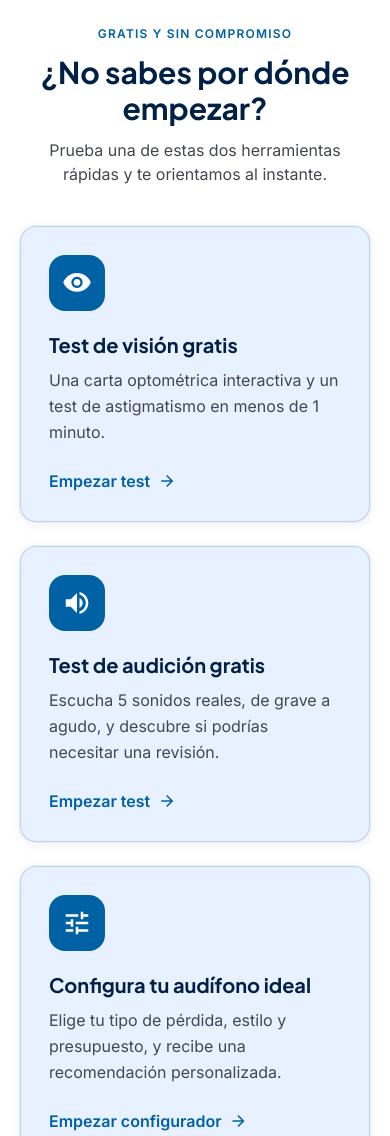
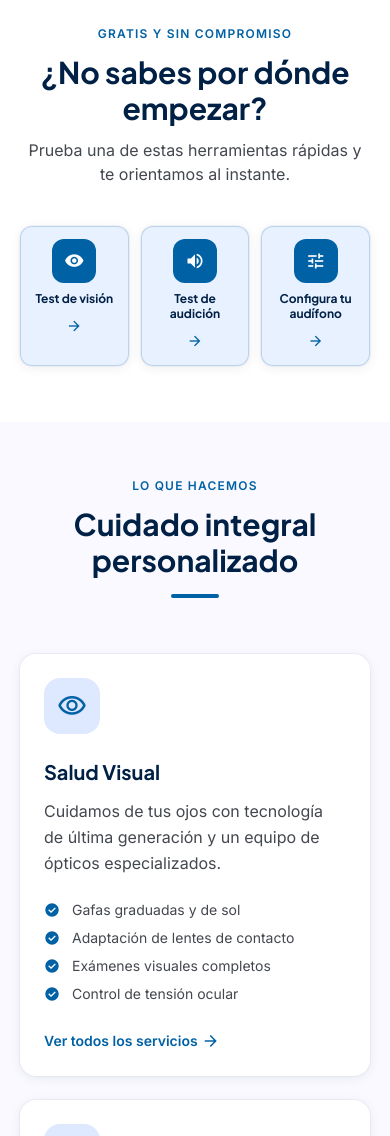
Before and after one commit to Miguelvv7/Opticaarenas, a website: page index.html in a window 390 px wide. Shown: the part 1000-2136 px from the top of the page. Drawn offline with nearby package versions, Linux system fonts and the light colour scheme.

Commit message:
Compact 3-column mobile layout for homepage tool cards

```diff
--- a/index.html
+++ b/index.html
@@ -203,32 +203,35 @@
     <div class="text-center mb-10 sr">
       <span class="text-xs font-bold uppercase tracking-widest text-sec mb-3 block">Gratis y sin compromiso</span>
       <h2 class="font-display text-3xl md:text-4xl font-bold text-pri">¿No sabes por dónde empezar?</h2>
-      <p class="text-on-surf-v mt-3 max-w-xl mx-auto">Prueba una de estas dos herramientas rápidas y te orientamos al instante.</p>
+      <p class="text-on-surf-v mt-3 max-w-xl mx-auto">Prueba una de estas herramientas rápidas y te orientamos al instante.</p>
     </div>
-    <div class="grid grid-cols-1 md:grid-cols-3 gap-6">
-      <a href="test-visual.html" class="card group sr rounded-2xl p-7 md:p-8 bg-sec-c/50 border border-sec/20 hover:bg-sec-c/70 transition-colors flex flex-col">
-        <div class="w-14 h-14 rounded-2xl bg-sec text-white flex items-center justify-center mb-5 group-hover:scale-105 transition-transform">
-          <span aria-hidden="true" class="material-symbols-outlined text-3xl icon-f">visibility</span>
+    <div class="grid grid-cols-3 gap-3 md:gap-6">
+      <a href="test-visual.html" class="card group sr rounded-xl md:rounded-2xl p-3 md:p-8 bg-sec-c/50 border border-sec/20 hover:bg-sec-c/70 transition-colors flex flex-col items-center text-center md:items-start md:text-left">
+        <div class="w-11 h-11 md:w-14 md:h-14 rounded-xl md:rounded-2xl bg-sec text-white flex items-center justify-center mb-2 md:mb-5 group-hover:scale-105 transition-transform">
+          <span aria-hidden="true" class="material-symbols-outlined text-xl md:text-3xl icon-f">visibility</span>
         </div>
-        <h3 class="font-display text-xl font-bold text-pri mb-2">Test de visión gratis</h3>
-        <p class="text-on-surf-v leading-relaxed mb-6">Una carta optométrica interactiva y un test de astigmatismo en menos de 1 minuto.</p>
-        <span class="mt-auto inline-flex items-center gap-2 text-sec font-bold">Empezar test<span aria-hidden="true" class="material-symbols-outlined text-[18px] group-hover:translate-x-1 transition-transform">arrow_forward</span></span>
+        <h3 class="font-display text-xs md:text-xl font-bold text-pri mb-1 md:mb-2 leading-tight">Test de visión</h3>
+        <p class="hidden md:block text-on-surf-v leading-relaxed mb-6">Una carta optométrica interactiva y un test de astigmatismo en menos de 1 minuto.</p>
+        <span class="hidden md:inline-flex mt-auto items-center gap-2 text-sec font-bold">Empezar test<span aria-hidden="true" class="material-symbols-outlined text-[18px] group-hover:translate-x-1 transition-transform">arrow_forward</span></span>
+        <span aria-hidden="true" class="material-symbols-outlined md:hidden text-sec text-base mt-1">arrow_forward</span>
       </a>
-      <a href="test-auditivo.html" class="card group sr d1 rounded-2xl p-7 md:p-8 bg-sec-c/50 border border-sec/20 hover:bg-sec-c/70 transition-colors flex flex-col">
-        <div class="w-14 h-14 rounded-2xl bg-sec text-white flex items-center justify-center mb-5 group-hover:scale-105 transition-transform">
-          <span aria-hidden="true" class="material-symbols-outlined text-3xl icon-f">volume_up</span>
+      <a href="test-auditivo.html" class="card group sr d1 rounded-xl md:rounded-2xl p-3 md:p-8 bg-sec-c/50 border border-sec/20 hover:bg-sec-c/70 transition-colors flex flex-col items-center text-center md:items-start md:text-left">
+        <div class="w-11 h-11 md:w-14 md:h-14 rounded-xl md:rounded-2xl bg-sec text-white flex items-center justify-center mb-2 md:mb-5 group-hover:scale-105 transition-transform">
+          <span aria-hidden="true" class="material-symbols-outlined text-xl md:text-3xl icon-f">volume_up</span>
         </div>
-        <h3 class="font-display text-xl font-bold text-pri mb-2">Test de audición gratis</h3>
-        <p class="text-on-surf-v leading-relaxed mb-6">Escucha 5 sonidos reales, de grave a agudo, y descubre si podrías necesitar una revisión.</p>
-        <span class="mt-auto inline-flex items-center gap-2 text-sec font-bold">Empezar test<span aria-hidden="true" class="material-symbols-outlined text-[18px] group-hover:translate-x-1 transition-transform">arrow_forward</span></span>
+        <h3 class="font-display text-xs md:text-xl font-bold text-pri mb-1 md:mb-2 leading-tight">Test de audición</h3>
+        <p class="hidden md:block text-on-surf-v leading-relaxed mb-6">Escucha 5 sonidos reales, de grave a agudo, y descubre si podrías necesitar una revisión.</p>
+        <span class="hidden md:inline-flex mt-auto items-center gap-2 text-sec font-bold">Empezar test<span aria-hidden="true" class="material-symbols-outlined text-[18px] group-hover:translate-x-1 transition-transform">arrow_forward</span></span>
+        <span aria-hidden="true" class="material-symbols-outlined md:hidden text-sec text-base mt-1">arrow_forward</span>
       </a>
-      <a href="configurador-audifono.html" class="card group sr d2 rounded-2xl p-7 md:p-8 bg-sec-c/50 border border-sec/20 hover:bg-sec-c/70 transition-colors flex flex-col">
-        <div class="w-14 h-14 rounded-2xl bg-sec text-white flex items-center justify-center mb-5 group-hover:scale-105 transition-transform">
-          <span aria-hidden="true" class="material-symbols-outlined text-3xl icon-f">tune</span>
+      <a href="configurador-audifono.html" class="card group sr d2 rounded-xl md:rounded-2xl p-3 md:p-8 bg-sec-c/50 border border-sec/20 hover:bg-sec-c/70 transition-colors flex flex-col items-center text-center md:items-start md:text-left">
+        <div class="w-11 h-11 md:w-14 md:h-14 rounded-xl md:rounded-2xl bg-sec text-white flex items-center justify-center mb-2 md:mb-5 group-hover:scale-105 transition-transform">
+          <span aria-hidden="true" class="material-symbols-outlined text-xl md:text-3xl icon-f">tune</span>
         </div>
-        <h3 class="font-display text-xl font-bold text-pri mb-2">Configura tu audífono ideal</h3>
-        <p class="text-on-surf-v leading-relaxed mb-6">Elige tu tipo de pérdida, estilo y presupuesto, y recibe una recomendación personalizada.</p>
-        <span class="mt-auto inline-flex items-center gap-2 text-sec font-bold">Empezar configurador<span aria-hidden="true" class="material-symbols-outlined text-[18px] group-hover:translate-x-1 transition-transform">arrow_forward</span></span>
+        <h3 class="font-display text-xs md:text-xl font-bold text-pri mb-1 md:mb-2 leading-tight">Configura tu audífono</h3>
+        <p class="hidden md:block text-on-surf-v leading-relaxed mb-6">Elige tu tipo de pérdida, estilo y presupuesto, y recibe una recomendación personalizada.</p>
+        <span class="hidden md:inline-flex mt-auto items-center gap-2 text-sec font-bold">Empezar configurador<span aria-hidden="true" class="material-symbols-outlined text-[18px] group-hover:translate-x-1 transition-transform">arrow_forward</span></span>
+        <span aria-hidden="true" class="material-symbols-outlined md:hidden text-sec text-base mt-1">arrow_forward</span>
       </a>
     </div>
   </div>
```
Also changed, not shown: assets/css/main.css.
